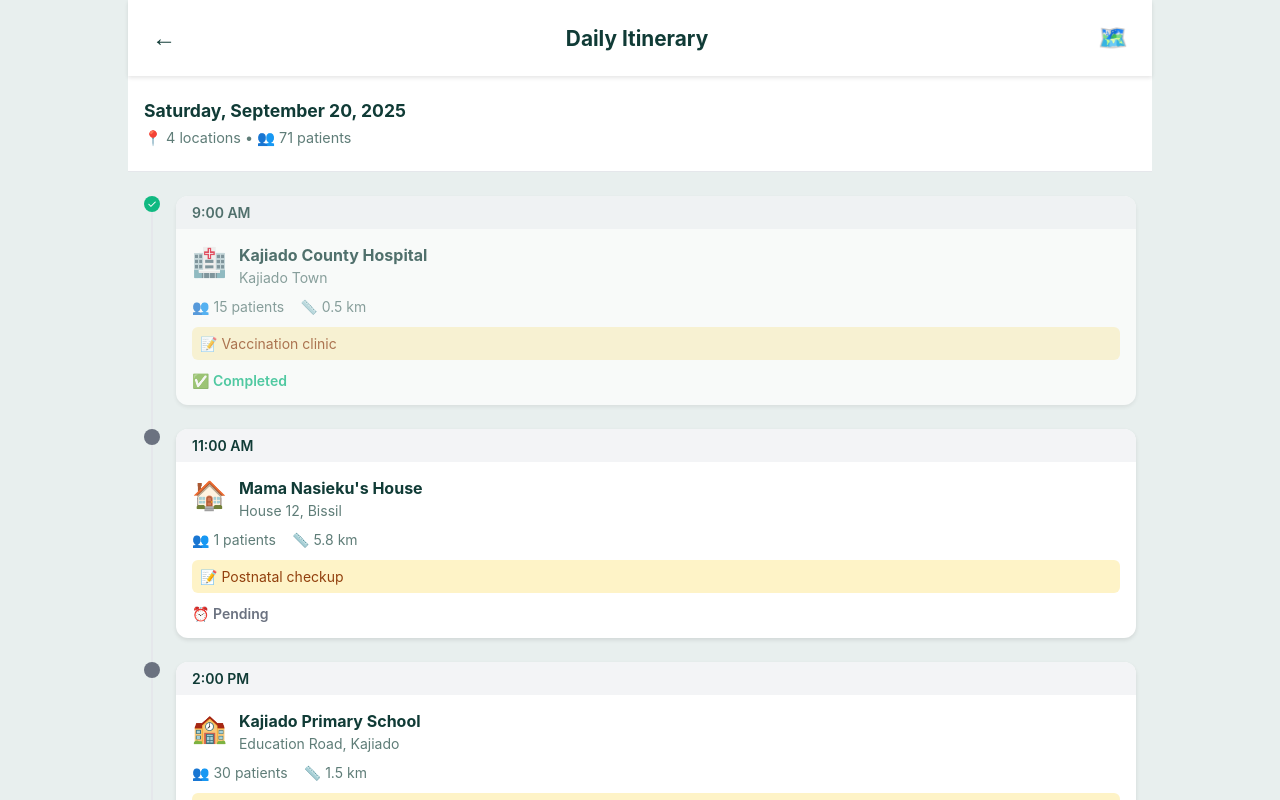
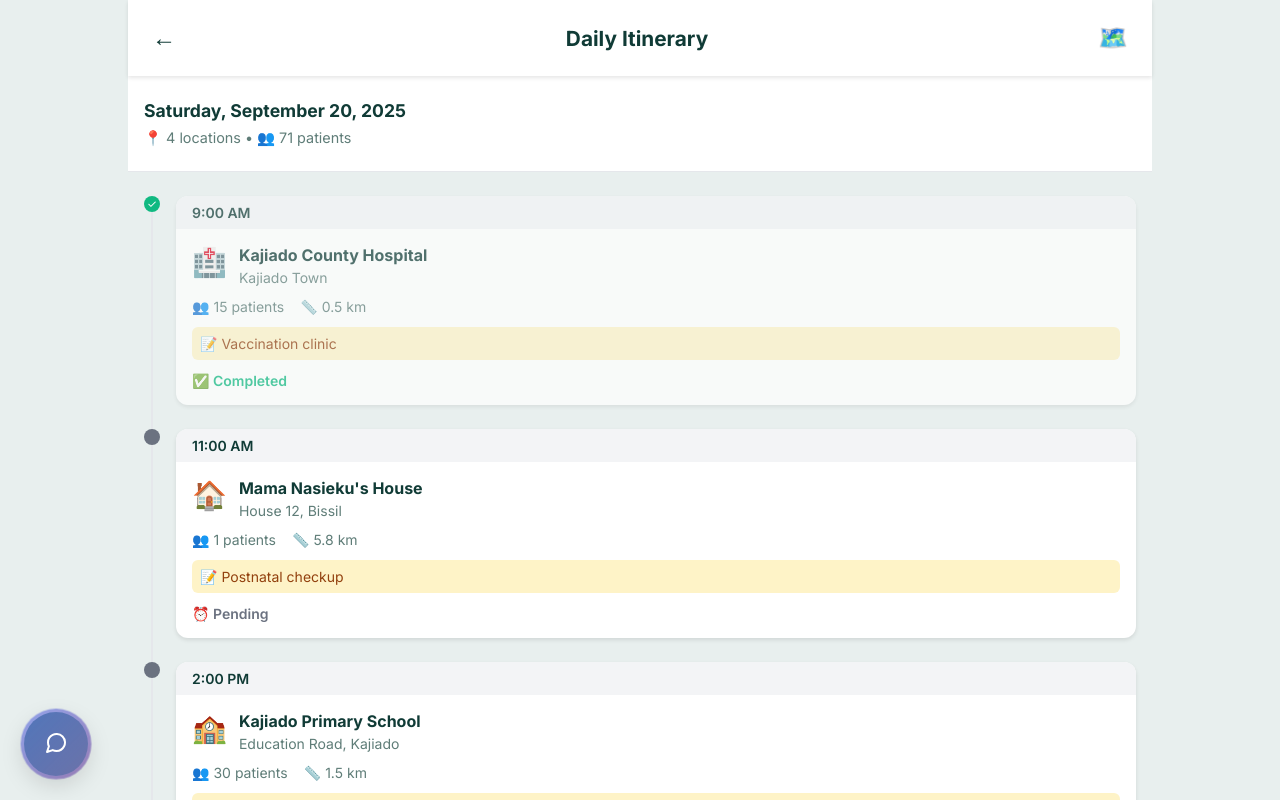
Before and after one commit to aigerim444/hackriceproject, a React (Create React App) app in the folder afya-quest-frontend/: page /itinerary in a window 1280 px wide. Shown: the top 800 px of the page. Built offline with nearby package versions, Linux system fonts and the light colour scheme; no server answers.

Commit message:
make chatbot always visible????

```diff
--- a/afya-quest-frontend/src/components/ChatbotWrapper.tsx
+++ b/afya-quest-frontend/src/components/ChatbotWrapper.tsx
@@ -40,10 +40,15 @@ const ChatbotWrapper: React.FC = () => {
     setIsChatOpen(!isChatOpen);
   };
 
+  // Debug: Always show chatbot for now
+  console.log('ChatbotWrapper - isAuthenticated:', isAuthenticated, 'location:', location.pathname);
+
+  // TEMPORARY: Always show chatbot for debugging
   // Don't render anything if not authenticated
-  if (!isAuthenticated) {
-    return null;
-  }
+  // if (!isAuthenticated) {
+  //   console.log('ChatbotWrapper - Not authenticated, not rendering');
+  //   return null;
+  // }
 
   return (
     <>
--- a/afya-quest-frontend/src/styles/App.css
+++ b/afya-quest-frontend/src/styles/App.css
@@ -1,4 +1,6 @@
 /* App.css - Main application styles */
+@import url('https://fonts.googleapis.com/css2?family=Inter:wght@300;400;500;600;700&display=swap');
+
 * {
   margin: 0;
   padding: 0;
@@ -60,7 +62,7 @@
 }
 
 body {
-  font-family: -apple-system, BlinkMacSystemFont, 'Segoe UI', 'Roboto', 'Oxygen',
+  font-family: 'Inter', -apple-system, BlinkMacSystemFont, 'Segoe UI', 'Roboto', 'Oxygen',
     'Ubuntu', 'Cantarell', 'Fira Sans', 'Droid Sans', 'Helvetica Neue',
     sans-serif;
   -webkit-font-smoothing: antialiased;
--- a/afya-quest-frontend/src/styles/index.css
+++ b/afya-quest-frontend/src/styles/index.css
@@ -1,7 +1,9 @@
 /* index.css - Global styles */
+@import url('https://fonts.googleapis.com/css2?family=Inter:wght@300;400;500;600;700&display=swap');
+
 body {
   margin: 0;
-  font-family: -apple-system, BlinkMacSystemFont, 'Segoe UI', 'Roboto', 'Oxygen',
+  font-family: 'Inter', -apple-system, BlinkMacSystemFont, 'Segoe UI', 'Roboto', 'Oxygen',
     'Ubuntu', 'Cantarell', 'Fira Sans', 'Droid Sans', 'Helvetica Neue',
     sans-serif;
   -webkit-font-smoothing: antialiased;
```
